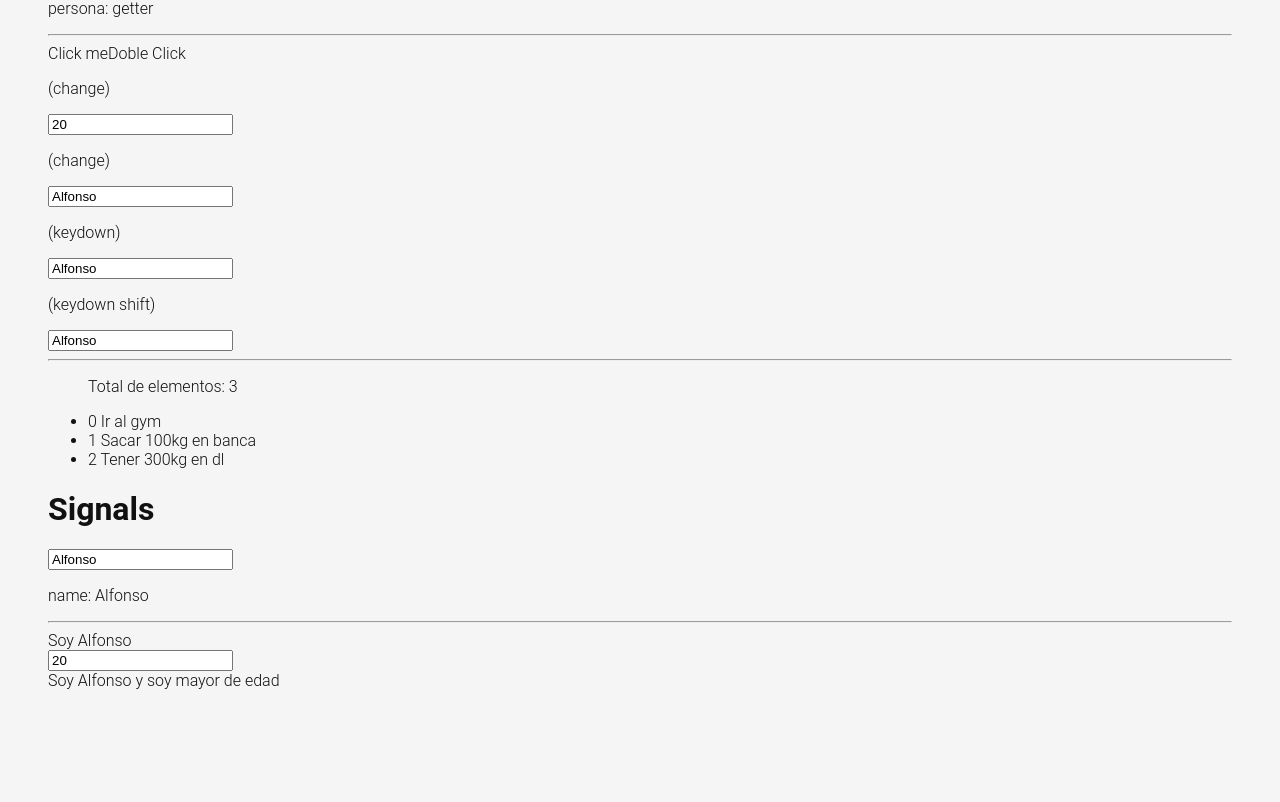
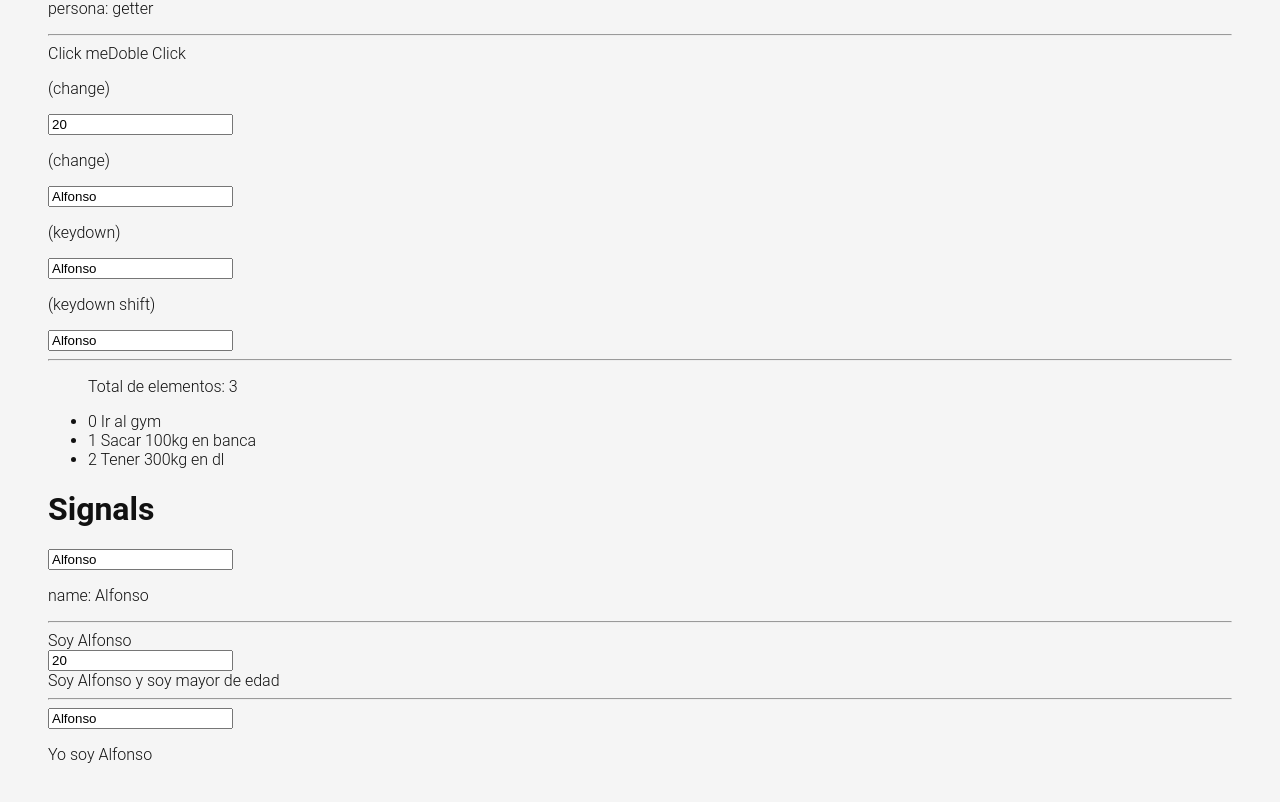
Before and after one commit to arammes03/GymTaskApp, an Angular app: page /labs in a window 1280 px wide. Shown: the part 723-1525 px from the top of the page. Before the commit the page ends 1461 px from the top, so only its background shows below. Built offline with nearby package versions, Linux system fonts and the light colour scheme.

Commit message:
Uso de ngSwitch

```diff
--- a/src/app/pages/labs/labs.component.html
+++ b/src/app/pages/labs/labs.component.html
@@ -62,4 +62,13 @@
     Soy Alfonso y soy mayor de edad
   </div>
   <ng-template #elseBlock> Soy Alfonso y soy menor de edad</ng-template>
+
+  <hr />
+  <input type="text" [value]="person().name" (change)="changeName($event)" />
+  <div [ngSwitch]="person().name">
+    <p *ngSwitchCase="'Alfonso'">Yo soy Alfonso</p>
+    <p *ngSwitchCase="'Lucia'">Yo soy Lucía</p>
+    <p *ngSwitchCase="'Cati'">Yo soy Cati</p>
+    <p *ngSwitchDefault>Nadie soy</p>
+  </div>
 </div>
--- a/src/app/pages/labs/labs.component.ts
+++ b/src/app/pages/labs/labs.component.ts
@@ -45,6 +45,17 @@ export class LabsComponent {
     });
   }
 
+  changeName(event: Event) {
+    const input = event.target as HTMLInputElement;
+    const newInput = input.value;
+    this.person.update((prevState) => {
+      return {
+        ...prevState,
+        name: newInput,
+      };
+    });
+  }
+
   keydownHandler(event: KeyboardEvent) {
     const input = event.target as HTMLInputElement;
     console.log(input.value);
```
